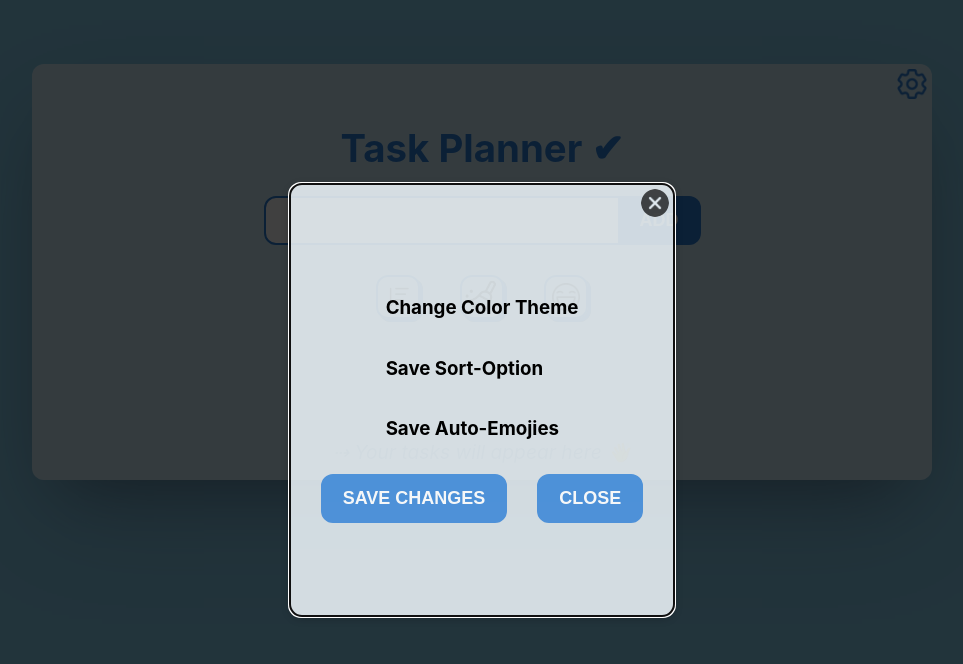
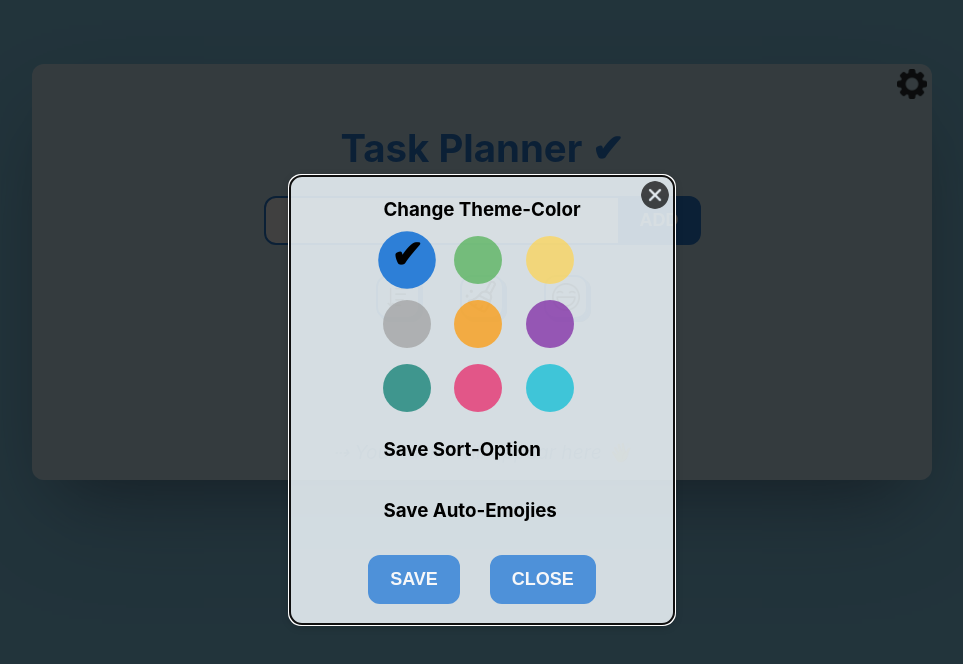
Before and after one commit to DevKarl/Advanced-Task-Planner, a React (Create React App) app: page / in a window 1280 px wide. Both pictures are taken after a click on the element 1070 px from the left and 84 px from the top of the page. Shown: the top 664 px of the page, without its empty margins (158-1121 px from the left). Built offline with nearby package versions, Linux system fonts and the light colour scheme.

Commit message:
theme color picker css and states done

```diff
--- a/src/components/Modals/SettingsModal.js
+++ b/src/components/Modals/SettingsModal.js
@@ -1,8 +1,10 @@
 import Modal from '../UI/Modal';
 import classes from './SettingsModal.module.css';
+import { useState } from 'react';
 
 const SettingsModal = props => {
 
+    const [selectedColor, setSelectedColor] = useState('#2d7fd7');
 
     const handleCloseSettingsModal = () => props.togglesettingsModalActive();
 
@@ -10,28 +12,37 @@ const SettingsModal = props => {
         console.log('settings main btn clicked');
     }
 
-    // blue, green, yellow, grey, orange, purple, teal, pink
-    const colors = ['#2d7fd7', "#4caf50", "#ffd54f", "#9e9e9e", "#ff9800", "#7b1fa2", "#00796b", "#e91e63"];
+    const handleColorClick = col => {
+        setSelectedColor(col);
+
+    }
+
+    // blue, green, yellow, grey, orange, purple, teal, pink, cyan
+    const colors = ['#2d7fd7', "#4caf50", "#ffd54f", "#9e9e9e", "#ff9800", "#7b1fa2", "#00796b", "#e91e63", "#00bcd4"];
 
     return (
-        <Modal
+        <Modal style = {{height: '1000px'}}
             closeModalHandler = {handleCloseSettingsModal}
             modalTaller = {true}
             hasTwoBtns = 'true'
-            btn1Text = 'Save changes'
+            btn1Text = 'Save'
             btn2Text = 'Close'
             btn1Click = {handleModalMainBtnClick}
             btn2Click = {handleCloseSettingsModal}
         >
             <div className={classes.settingsContainer}>
                 <div className={classes.changeColorThemeContainer}>
-                    <h3>Change Color Theme</h3>
+                    <h3 className={classes.changeColorHeader}>Change Theme-Color</h3>
                     <div className={classes.colorPickerBox}>
                         {colors.map((col, i) => {
-
-
-
-
+                            return <div
+                                key = {i}
+                                className={`${classes.colorItem} ${selectedColor === col ? classes.colorItemSelected : ''}`}
+                                style={{ backgroundColor: col }}
+                                onClick={() => {
+                                    handleColorClick(col);
+                                }}
+                            >{selectedColor === col ? '✔' : ''}</div>
                         })}
                     </div>
                 </div>
--- a/src/components/Modals/SettingsModal.module.css
+++ b/src/components/Modals/SettingsModal.module.css
@@ -5,10 +5,41 @@
     justify-content: center;
 }
 
+.changeColorHeader {
+    margin-bottom: 15px;
+    margin-top: 2px;
+}
+
 .changeColorThemeContainer {
     display: flex;
+    flex-direction: column;
 }
 
 .colorPickerBox {
+    display: grid;
+    grid-template-columns: repeat(3,1fr);
+    gap: 1rem;
+    margin-bottom: 8px;
+}
 
+.colorItem {
+    width: 3rem;
+    height: 3rem;
+    border-radius: 50%;
+    background-color: black;
+    font-size: xx-large;
+    text-align: center;
+    font-weight: 700;
+    opacity: 70%;
+    animation-play-state: paused;
 }
+
+.colorItem:hover {
+    cursor: pointer;
+}
+
+.colorItemSelected {
+    opacity: 100% !important;
+    scale: 1.2;
+    transition: all 0.2s ease-in-out;
+}
--- a/src/components/SettingsWheel.js
+++ b/src/components/SettingsWheel.js
@@ -8,6 +8,7 @@ const SettingsWheel = () => {
 
     const [style, setStyle] = useState({
         backgroundImage: `url(${settings})`,
+        opacity: '80%',
         backgroundSize: 'cover',
         width: '30px',
         height: '30px',
@@ -27,6 +28,7 @@ const SettingsWheel = () => {
         setStyle({
             ...style,
             transform: 'rotate(90deg)',
+            opacity: '100%'
         });
     };
 
@@ -34,6 +36,7 @@ const SettingsWheel = () => {
         setStyle({
             ...style,
             transform: 'rotate(0deg)',
+            opacity: '80%'
         });
     };
 
--- a/src/components/UI/Modal.module.css
+++ b/src/components/UI/Modal.module.css
@@ -27,8 +27,8 @@
 }
 
 .modalTaller {
-    height: 27rem !important;
-    top: calc(50% - 13.5rem) !important;
+    height: 28rem !important;
+    top: calc(50% - 14rem) !important;
     width: 24rem;
     left: calc(50% - 12rem);
     margin: 0 !important;
@@ -116,8 +116,8 @@
     }
 
     .modalTaller {
-        height: 26rem !important;
-        top: calc(50% - 13rem) Im !important;
+        height: 28rem !important;
+        top: calc(50% - 14rem) !important;
         width: 16rem;
         left: calc(50% - 8rem);
         margin: 0 !important;
```
Also changed, not shown: src/assets/settings.png.
